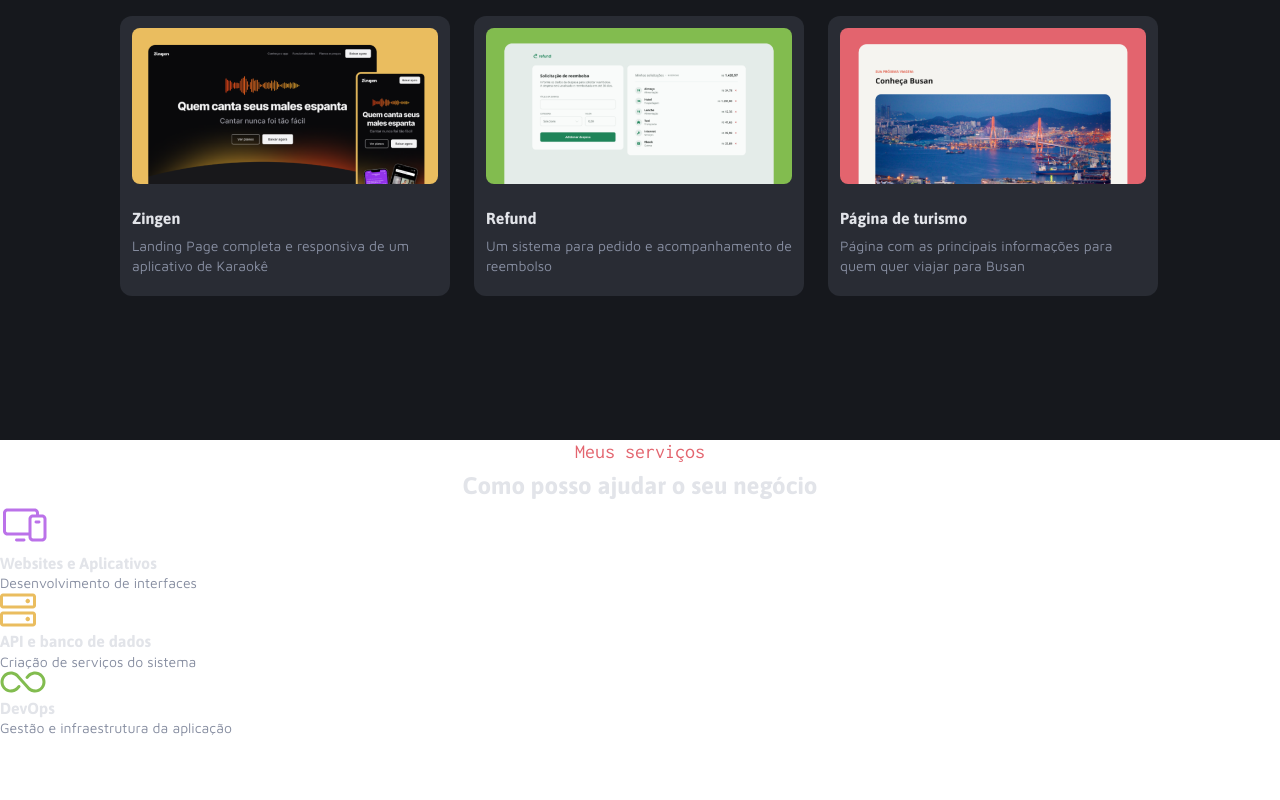
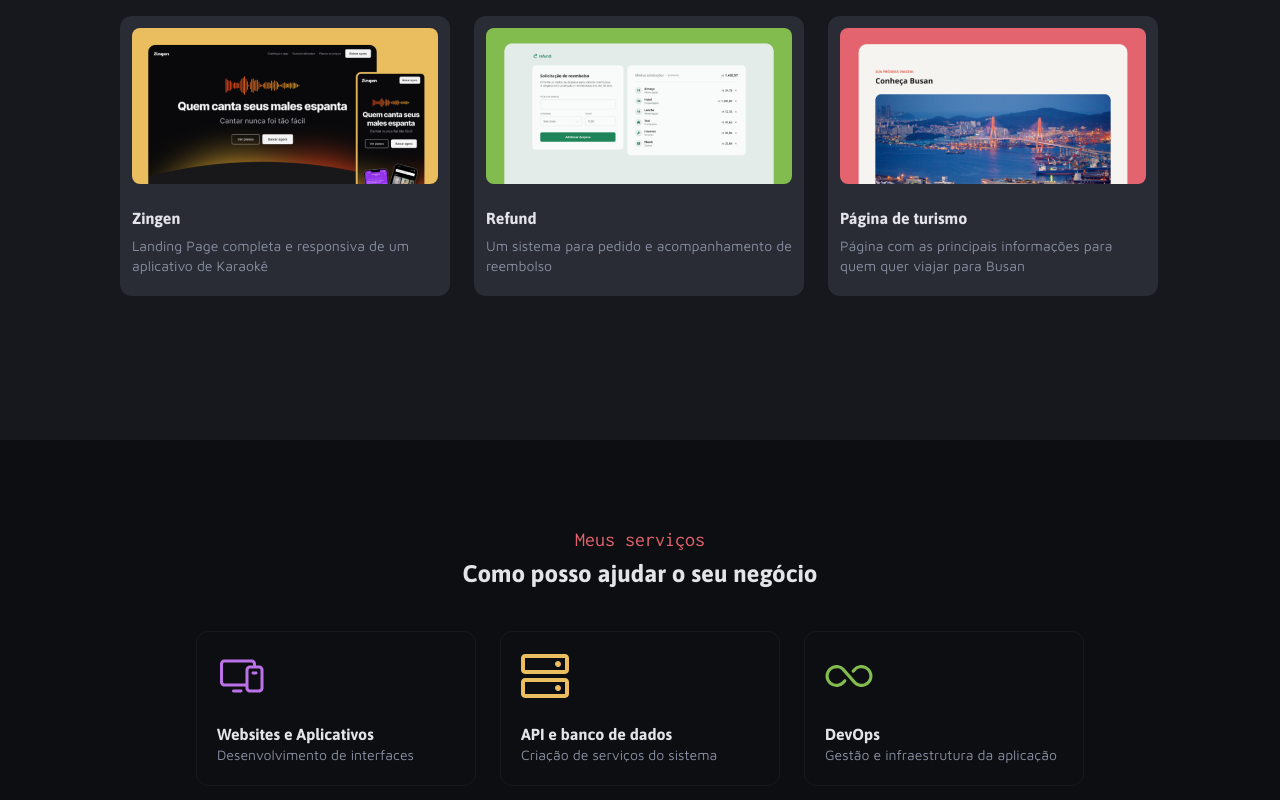
Before and after one commit to Deborah-Ferreira/projeto-portfolio-dev, a plain HTML site: page index.html in a window 1280 px wide. Shown: the part 1227-2027 px from the top of the page. Before the commit the page ends 1964 px from the top, so only its background shows below. Drawn offline with Linux system fonts and the light colour scheme.

Commit message:
Styling the section .services

```diff
--- a/styles.css/sections.css
+++ b/styles.css/sections.css
@@ -200,3 +200,42 @@
 
     }
 }
+.services {
+
+    max-width: 1366px;
+    height: 480px;
+    padding: 88px 120px 120px;
+    margin: auto;
+    background-color: #0D0E11;
+
+    figure {
+        width: 888px;
+        height: 155px;
+        grid-template-columns: repeat(3, 280px);
+        grid-template-rows: repeat(3, 155px);
+        gap: 24px;
+        margin: auto;
+
+        figcaption {
+            width: 280px;
+            height: 155px;
+            padding: 20px;
+            border: 1px solid var(--gray-200);
+            border-radius: 12px;
+
+            img {
+                width: 48px;
+                height: 48px;
+            }
+
+            header {
+                width: 240px;
+                height: 47px;
+                margin-top: 20px;
+            }
+
+
+        }
+    }
+
+}
```
